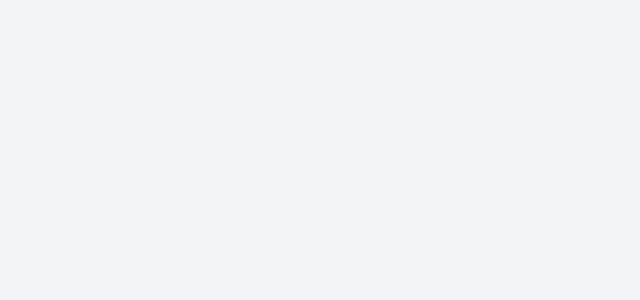
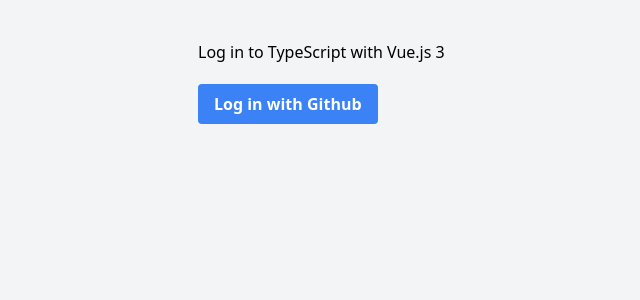
Before and after one commit to AnyaChernova/mastering-nuxt-3, a Nuxt app: page /login in a window 1280 px wide. Before the commit this address had no page. Shown: the top 300 px of the page, without its empty margins (106-746 px from the left). Built offline with nearby package versions, Linux system fonts and the light colour scheme.

Commit message:
4-3 Inline, Named, and Global Route Middleware

```diff
--- a/pages/course/[chapterSlug]/[lessonSlug].vue
+++ b/pages/course/[chapterSlug]/[lessonSlug].vue
@@ -35,7 +35,7 @@
 
 definePageMeta({
 	middleware: [
-		function ({ params }, from) {
+		function ({ params }) {
 			const course = useCourse();
 
 			const chapter = course.chapters.find(
@@ -64,6 +64,7 @@
 				);
 			}
 		},
+		"auth",
 	],
 });
 
--- /dev/null
+++ b/pages/login.vue
@@ -0,0 +1,14 @@
+<template>
+	<div class="prose w-full max-w-2xl h-9">
+		<h1 class="mb-5">Log in to {{ course.title }}</h1>
+		<button class="bg-blue-500 text-white font-bold py-2 px-4 rounded">
+			Log in with Github
+		</button>
+	</div>
+</template>
+
+<script setup lang="ts">
+import { useCourse } from "~/composables/useCourse";
+
+const course = useCourse();
+</script>
```
Also changed, not shown: middleware/auth.ts (added, +8 -0 lines), middleware/history.global.ts (added, +8 -0 lines).
